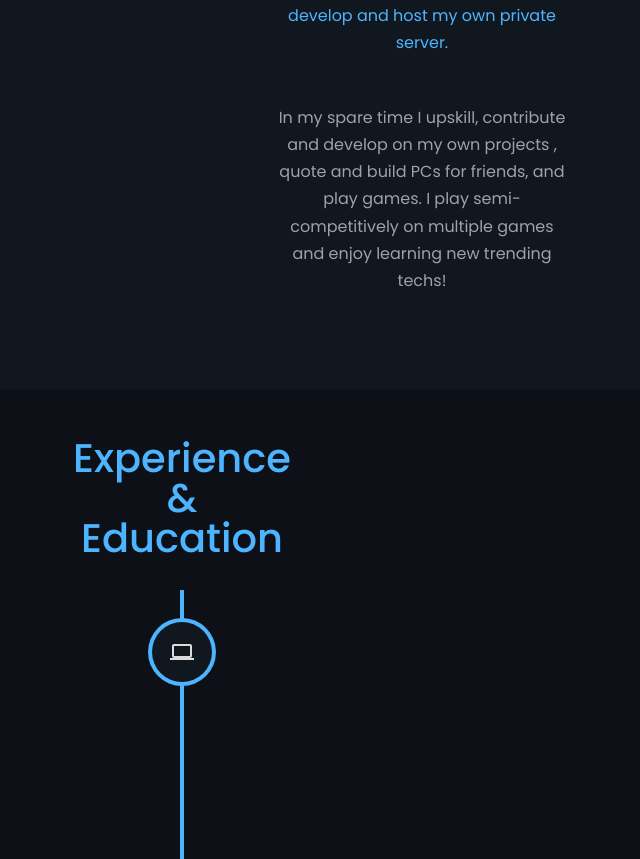
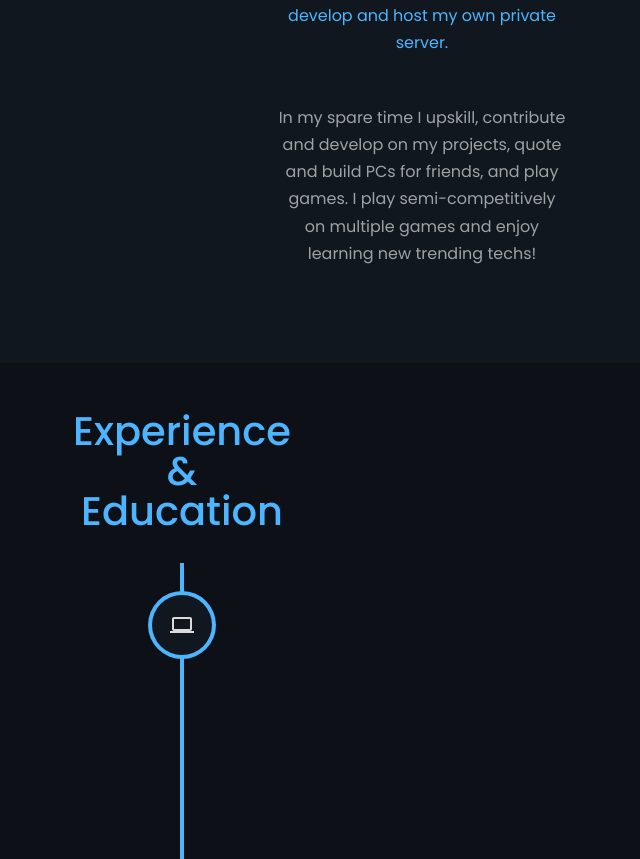
Before and after one commit to pqrSagara/react-portfolio, a React (Create React App) app: page / in a window 1280 px wide. Shown: the part 1216-2075 px from the top of the page, without its empty margins (458-1098 px from the left). Built offline with nearby package versions, Linux system fonts and the light colour scheme.

Commit message:
fixed grammar in about

```diff
--- a/src/components/about/About.jsx
+++ b/src/components/about/About.jsx
@@ -21,7 +21,7 @@ const About = () => {
         <div className="container about__container">
           <div className={`about__me ${inView ? 'h1Fade' : ''}`}>
             <div className={`about__me-image ${inView ? 'rotatePictest' : ''}`}>
-              <img src={portfolioPic} alt='About Image' />
+              <img src={portfolioPic} alt='About' />
             </div>
           </div>
 
@@ -40,9 +40,9 @@ const About = () => {
             </p>
 
             <p>
-              In my spare time I upskill, contribute and develop on my own projects
-              , quote and build PCs for friends, and play games. I play semi-competitively on multiple games and enjoy learning new trending techs!
-
+              In my spare time I upskill, contribute and develop on my projects,
+              quote and build PCs for friends, and play games.
+              I play semi-competitively on multiple games and enjoy learning new trending techs!
             </p>
 
           </div>
```
